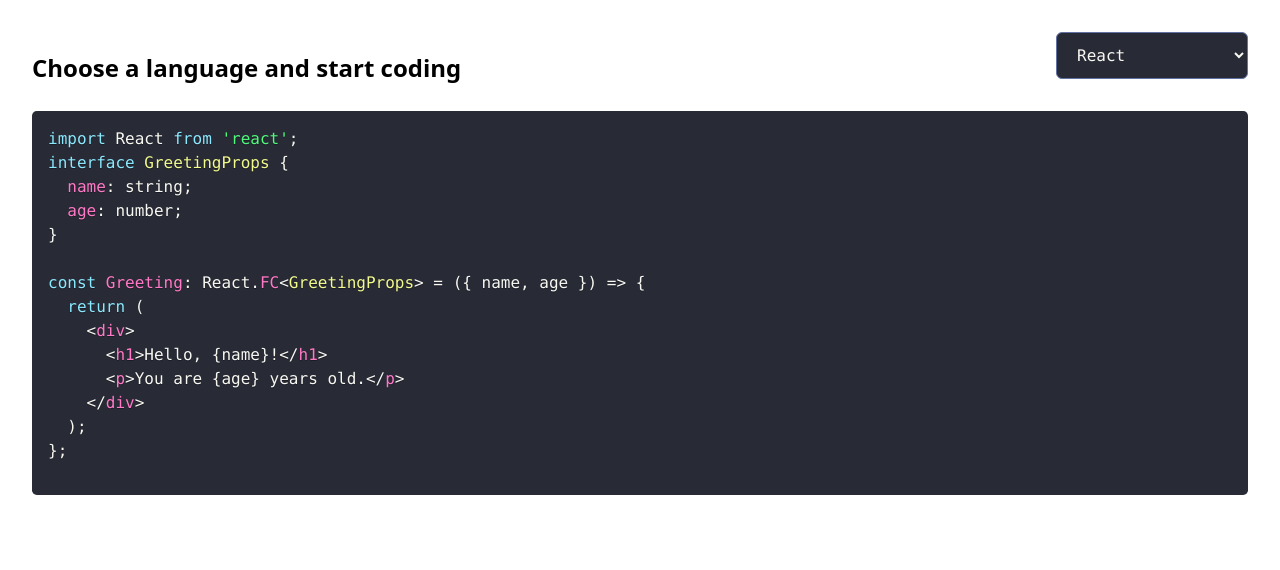
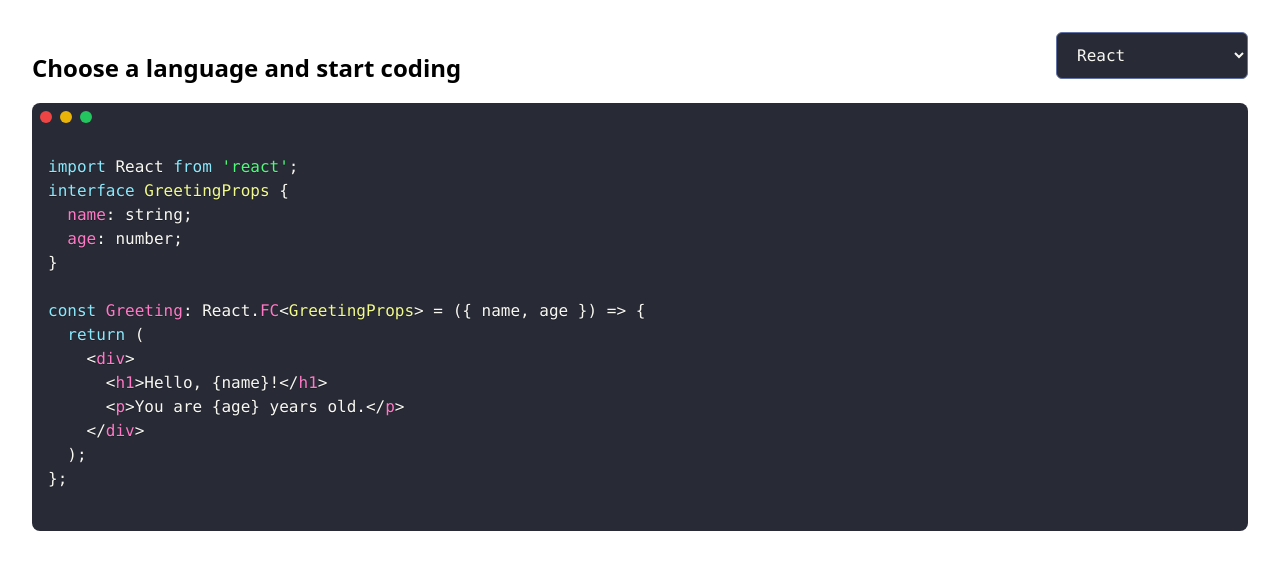
Before and after one commit to nameerakhter/code-editor-react, a React (Vite) app: page / in a window 1280 px wide. Shown: the top 570 px of the page. Built offline with nearby package versions, Linux system fonts and the light colour scheme.

Commit message:
Add a titlebar

```diff
--- a/src/components/TextArea.tsx
+++ b/src/components/TextArea.tsx
@@ -46,7 +46,14 @@ export default function TextArea({
           onLanguageChange={handleLanguageChange}
         />
       </div>
-      <div className="relative mx-auto overflow-hidden rounded-md ">
+      <div className="bg-[#282A36] p-2 rounded-t-lg">
+          <div className="flex space-x-2">
+            <div className="w-3 h-3 rounded-full bg-red-500"></div>
+            <div className="w-3 h-3 rounded-full bg-yellow-500"></div>
+            <div className="w-3 h-3 rounded-full bg-green-500"></div>
+          </div>
+          </div>
+      <div className="bg-[#282A36] relative mx-auto overflow-hidden rounded-b-lg ">
         <div className="relative w-full h-[400px] max-h-[600px] overflow-auto ">
           <CodeHighlighter
             onScrollfunction={scrollOverlayAndTextArea}
@@ -58,7 +65,7 @@ export default function TextArea({
             onChange={handleChange}
             placeholder="Write some code here..."
             onScroll={scrollOverlayAndTextArea}
-            className="relative w-full h-full p-[1rem] pt-[1.4rem] bg-transparent font-mono leading-normal resize-none z-10"
+            className="relative w-full h-full p-[1rem] pt-[1.4rem] bg-transparent font-mono leading-normal resize-none z-10 "
             style={{
               caretColor: "white",
               color: "transparent",
```
